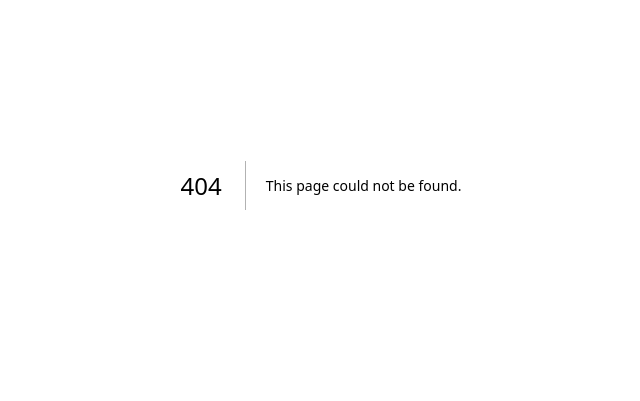
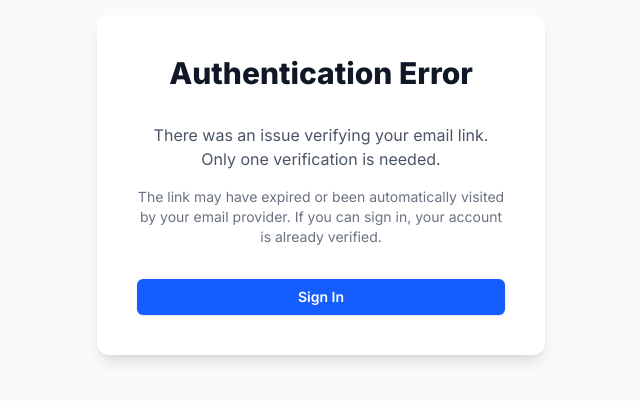
Before and after one commit to Lyxxx2003/Finotype, a Next.js app: page /auth/auth-code-error in a window 1280 px wide. Before the commit this address had no page. Shown: the part 215-616 px from the top of the page, without its empty margins (319-959 px from the left). Built offline with nearby package versions, Linux system fonts and the light colour scheme.

Commit message:
Add an error page to try to resolve the 404 error for auth.

```diff
--- /dev/null
+++ b/app/auth/auth-code-error/page.tsx
@@ -0,0 +1,32 @@
+'use client'
+
+import Link from 'next/link'
+
+export default function AuthErrorPage() {
+  return (
+    <div className="flex min-h-screen flex-col items-center justify-center bg-gray-50 p-4">
+      <div className="w-full max-w-md space-y-8 rounded-xl bg-white p-10 shadow-lg text-center">
+        <h2 className="text-3xl font-extrabold text-gray-900">
+          Authentication Error
+        </h2>
+        <div className="space-y-4">
+          <p className="text-gray-600">
+            There was an issue verifying your email link. Only one verification is needed.
+          </p>
+          <p className="text-sm text-gray-500">
+             The link may have expired or been automatically visited by your email provider.
+             If you can sign in, your account is already verified.
+          </p>
+        </div>
+        <div className="mt-8">
+          <Link
+            href="/login"
+            className="flex w-full justify-center rounded-md bg-blue-600 px-3 py-2 text-sm font-semibold text-white hover:bg-blue-500 shadow-sm"
+          >
+            Sign In
+          </Link>
+        </div>
+      </div>
+    </div>
+  )
+}
```
